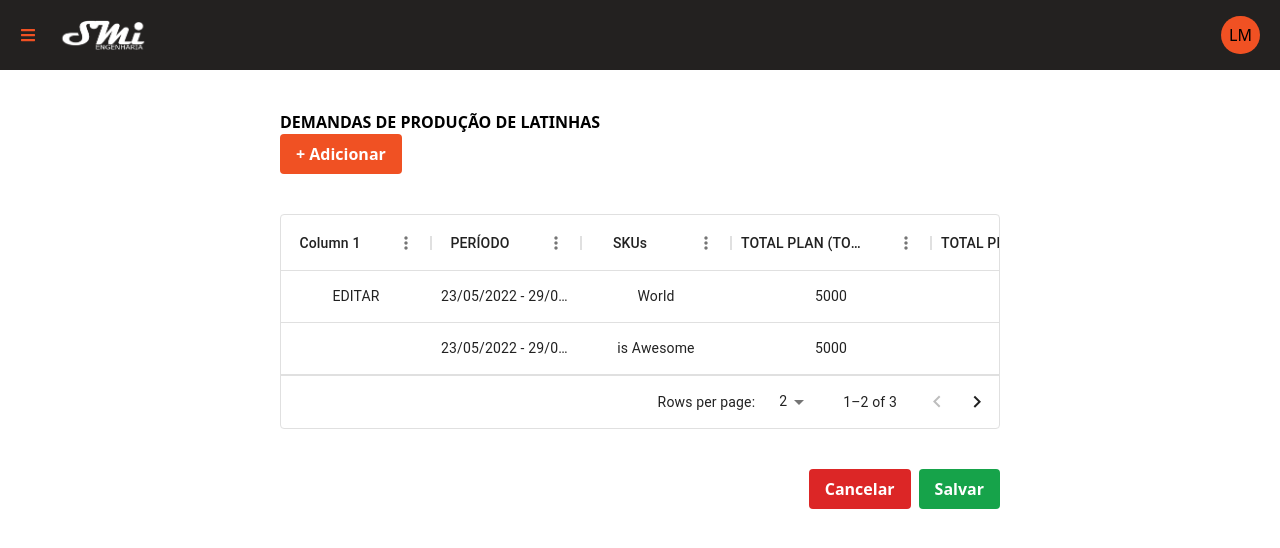
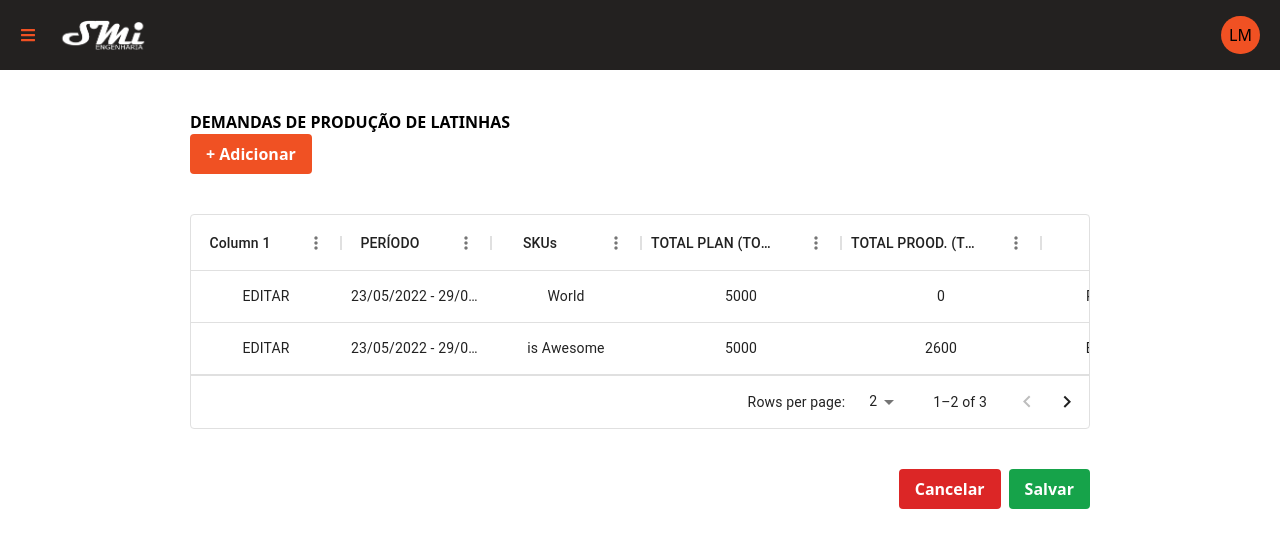
Before and after one commit to carlosjuniorsp/latinhasllc, a Next.js app: page / in a window 1280 px wide. Shown: the top 548 px of the page. Built offline with nearby package versions, Linux system fonts and the light colour scheme.

Commit message:
Inserting status column

```diff
--- a/src/app/globals.css
+++ b/src/app/globals.css
@@ -10,7 +10,7 @@
 }
 
 .container{
-  width:60%;
+  width:75%;
   margin: 0 auto;
 }
 .fabars {
--- a/src/app/page.tsx
+++ b/src/app/page.tsx
@@ -4,9 +4,9 @@ import { DataGrid, GridRowsProp, GridColDef } from '@mui/x-data-grid';
 createContext('defaultValue');
 
 const rows: GridRowsProp = [
-  { id: 1, edit: 'EDITAR', period: '23/05/2022 - 29/05/2022', sku: 'World', total_plan: "5000", total_prod: 0 },
-  { id: 2, col1: 'DataGridPro', period: '23/05/2022 - 29/05/2022', sku: 'is Awesome', total_plan: "5000", total_prod: 2600 },
-  { id: 3, col1: 'MUI', period: '23/05/2022 - 29/05/2022', sku: 'is Amazing', total_plan: "5000", total_prod: 5000 },
+  { id: 1, edit: 'EDITAR', period: '23/05/2022 - 29/05/2022', sku: 'World', total_plan: "5000", total_prod: 0 , status: 'PLANEJAMENTO'},
+  { id: 2, edit: 'EDITAR', period: '23/05/2022 - 29/05/2022', sku: 'is Awesome', total_plan: "5000", total_prod: 2600 , status: 'EM ANDAMENTO'},
+  { id: 3, edit: 'EDITAR', period: '23/05/2022 - 29/05/2022', sku: 'is Amazing', total_plan: "5000", total_prod: 5000 , status: 'CONCLUÍDO'},
 ];
 
 const columns: GridColDef[] = [
@@ -15,6 +15,7 @@ const columns: GridColDef[] = [
   { field: 'sku', headerName: 'SKUs', width: 150, headerAlign: 'center', align: 'center', editable: true },
   { field: 'total_plan', headerName: 'TOTAL PLAN (TONS)', width: 200, headerAlign: 'center', align: 'center', editable: true },
   { field: 'total_prod', headerName: 'TOTAL PROOD. (TONS)', width: 200, headerAlign: 'center', align: 'center', editable: true },
+  { field: 'status', headerName: 'STATUS', width: 200, headerAlign: 'center', align: 'center', editable: true },
 ];
 export default function Home() {
   return (
```
